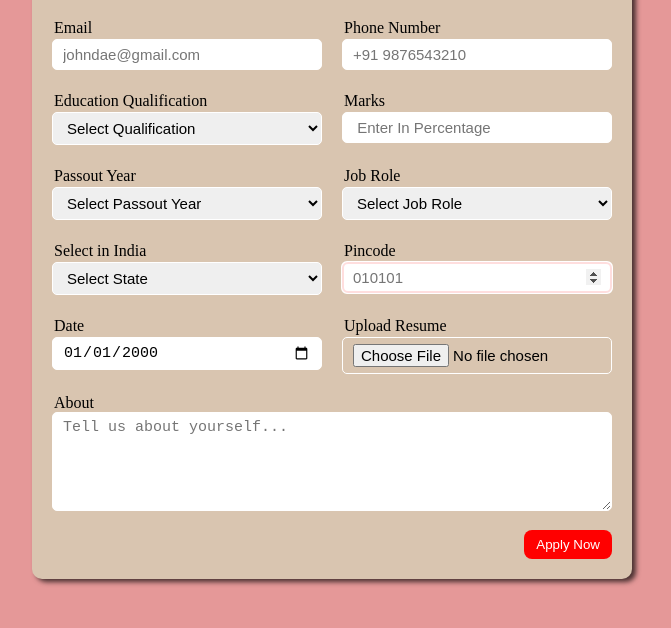
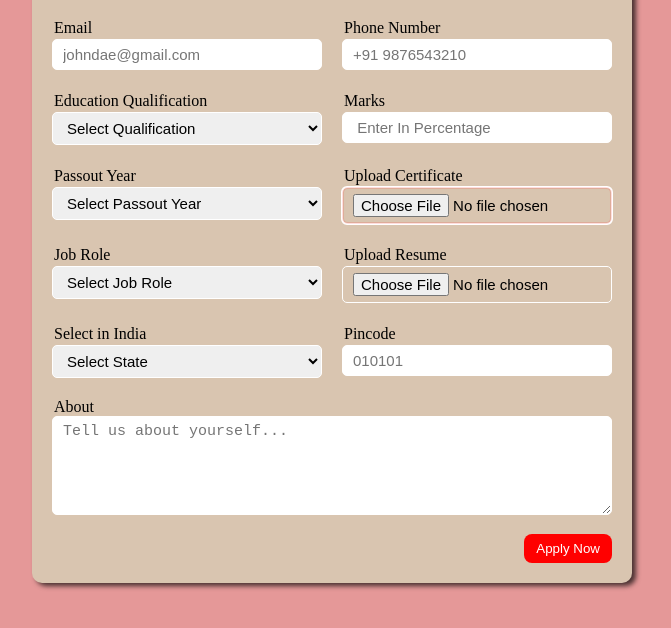
Before and after one commit to Ritesh-456/Job-Application-page, a plain HTML site: page index.html in a window 1280 px wide. Shown: the part 168-796 px from the top of the page, without its empty margins (308-979 px from the left). Drawn offline with Linux system fonts and the light colour scheme.

Commit message:
Just adding a new sections Certificate

```diff
--- a/index.html
+++ b/index.html
@@ -68,6 +68,11 @@
                             <option value="2026">2026</option>
                         </select>
                     </div>
+                     <!-- cerificate -->
+                     <div class="form_look">
+                        <label for="cerificate">Upload Certificate</label>
+                        <input type="File" id="cerificate" accept=".pdf" required autofocus>
+                    </div>
                     <!--job role -->
                     <div class="form_look">
                         <label for="job_role">Job Role</label>
@@ -78,6 +83,12 @@
                             <option value="MERN-Stack">MERN-Stack</option>
                             <option value="MARN-Stack">MARN-Stack</option>
                         </select>
+                    </div>
+                    <!--Upload Resume  -->
+                    <div class="form_look">
+                        <label for="document">Upload Resume</label>
+                        <input type="file" name="document" id="document" accept=".pdf, .doc, .docx, .jpg, .png"
+                            autofocus required>
                     </div>
                     <!--Select in India  -->
                     <div class="form_look">
@@ -129,17 +140,6 @@
                         <label for="pincode">Pincode</label>
                         <input type="number" name="pincode" id="pincode" placeholder="010101" required autofocus>
                     </div>
-                    <!-- Date -->
-                    <div class="form_look">
-                        <label for="date">Date</label>
-                        <input type="date" id="date" name="date" value="2000-01-01" required autofocus>
-                    </div>
-                    <!--Upload Resume  -->
-                    <div class="form_look">
-                        <label for="document">Upload Resume</label>
-                        <input type="file" name="document" id="document" accept=".pdf, .doc, .docx, .jpg, .png"
-                            autofocus required>
-                    </div>
                     <!-- about -->
                     <div class="about_form_look">
                         <label for="about">About</label>
```
